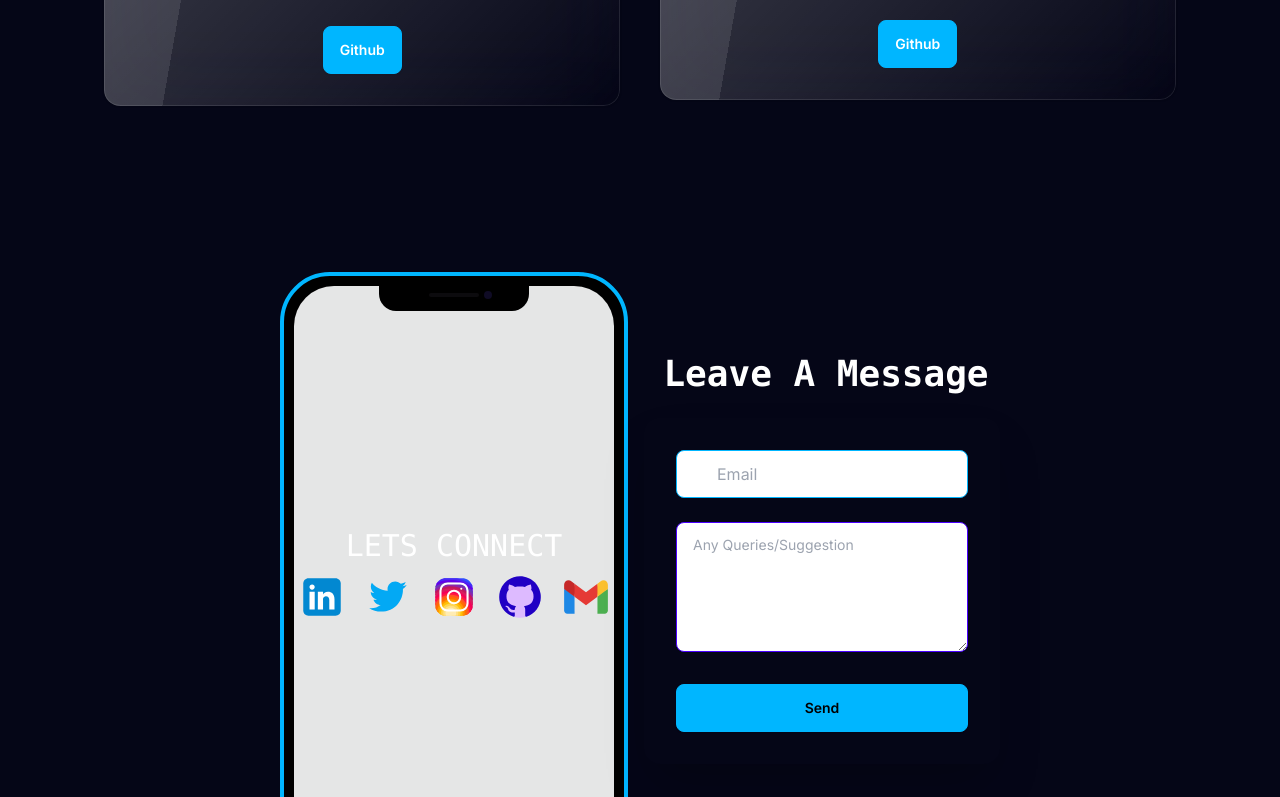
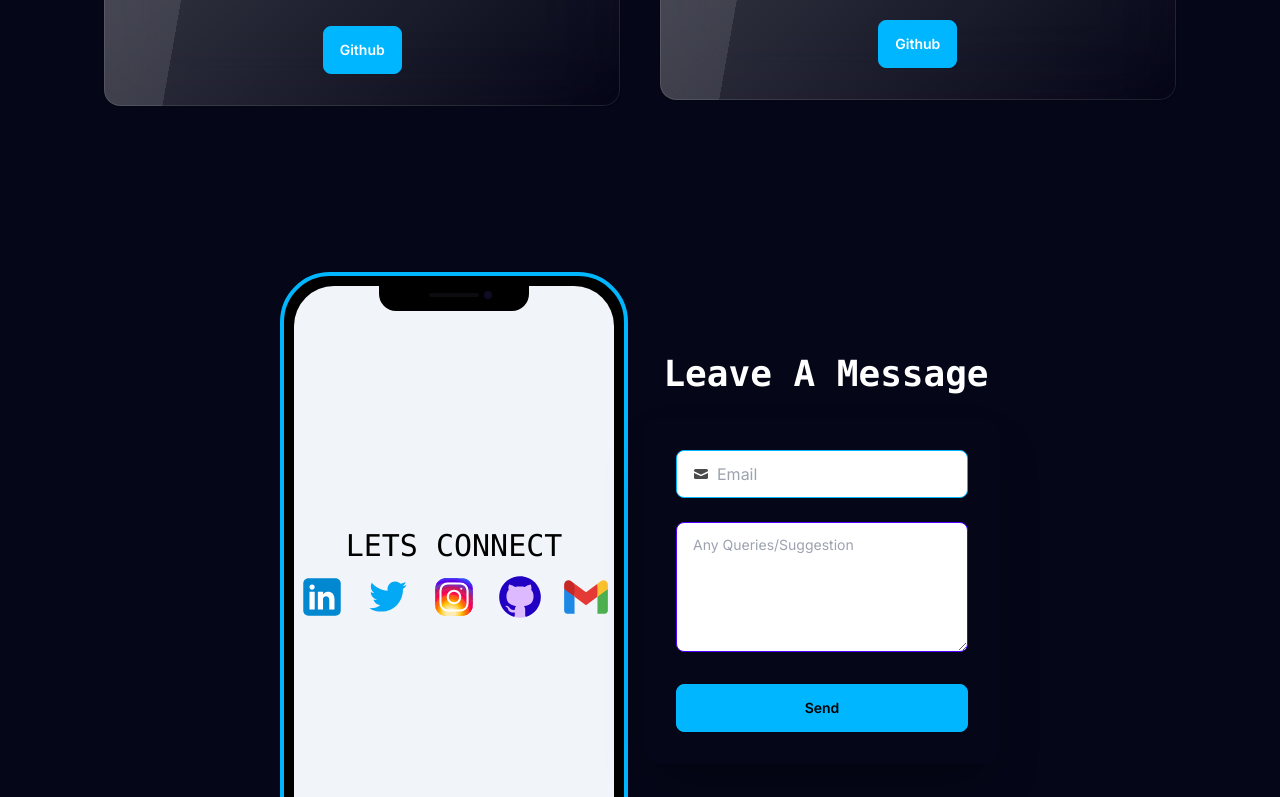
Before and after one commit to Nee-Shar/PortFolio-2024, a Next.js app: page / in a window 1280 px wide. Shown: the part 3628-4425 px from the top of the page. Built offline with nearby package versions, Linux system fonts and the light colour scheme.

Commit message:
Fix COLOR

```diff
--- a/src/app/components/contact.jsx
+++ b/src/app/components/contact.jsx
@@ -4,12 +4,12 @@ import React from "react";
 function Contacts() {
   return (
     <div id="contact">
-      <div className="hero min-h-screen text-white">
+      <div className="hero min-h-screen text-black">
         <div className="hero-content flex-col lg:flex-row">
           <div className="mockup-phone border-info w-full lg:w-auto max-w-xs lg:max-w-none mx-auto lg:mx-0 ">
             <div className="camera"></div>
             <div className="display">
-              <div className="artboard artboard-demo phone-1 text-white">
+              <div className="artboard artboard-demo phone-1 bg-slate-100 text-black">
                 <h3 className="text-3xl mt-2 mb-2">
                   <code className="mx-auto">LETS CONNECT</code>
                 </h3>
@@ -233,7 +233,7 @@ function Contacts() {
           </div>
 
           <div>
-            <h1 className="text-4xl font-bold ml-2 text-center">
+            <h1 className="text-4xl font-bold ml-2 text-center text-white">
               <code>Leave A Message</code>
             </h1>
             <p className="py-6 text-center">
@@ -249,7 +249,7 @@ function Contacts() {
                   }}
                 >
                   <div className="form-control">
-                    <label className="input input-bordered input-info flex items-center gap-2">
+                    <label className="input input-bordered input-info bg-white flex items-center gap-2">
                       <svg
                         xmlns="http://www.w3.org/2000/svg"
                         viewBox="0 0 16 16"
@@ -259,14 +259,18 @@ function Contacts() {
                         <path d="M2.5 3A1.5 1.5 0 0 0 1 4.5v.793c.026.009.051.02.076.032L7.674 8.51c.206.1.446.1.652 0l6.598-3.185A.755.755 0 0 1 15 5.293V4.5A1.5 1.5 0 0 0 13.5 3h-11Z" />
                         <path d="M15 6.954 8.978 9.86a2.25 2.25 0 0 1-1.956 0L1 6.954V11.5A1.5 1.5 0 0 0 2.5 13h11a1.5 1.5 0 0 0 1.5-1.5V6.954Z" />
                       </svg>
-                      <input type="text" className="grow" placeholder="Email" />
+                      <input
+                        type="text"
+                        className="text-black"
+                        placeholder="Email"
+                      />
                     </label>
                   </div>
                   <div className="form-control mt-4">
                     <textarea
                       placeholder="Any Queries/Suggestion"
                       rows="4"
-                      className="textarea textarea-primary w-full max-w-xs"
+                      className="textarea textarea-primary w-full max-w-xs bg-white"
                     />
                   </div>
                   <div className="form-control mt-6">
--- a/src/app/components/skills.jsx
+++ b/src/app/components/skills.jsx
@@ -8,8 +8,8 @@ function Skills() {
       </h1>
       <div className="mockup-browser border border-info  max-w-4xl mx-auto px-4 sm:px-8 sm:mx-auto md:mx-auto w-full  lg:max-w-4xl">
         <div className="mockup-browser-toolbar">
-          <div className="input border border-rounded border-info">
-            <code>https://nee-shar.com/skills</code>
+          <div className="input border border-rounded border-info bg-black ">
+            <code className="text-black">https://nee-shar.com/skills</code>
           </div>
         </div>
         <div className="flex justify-center px-4 py-16 border-t border-base-300">
```
